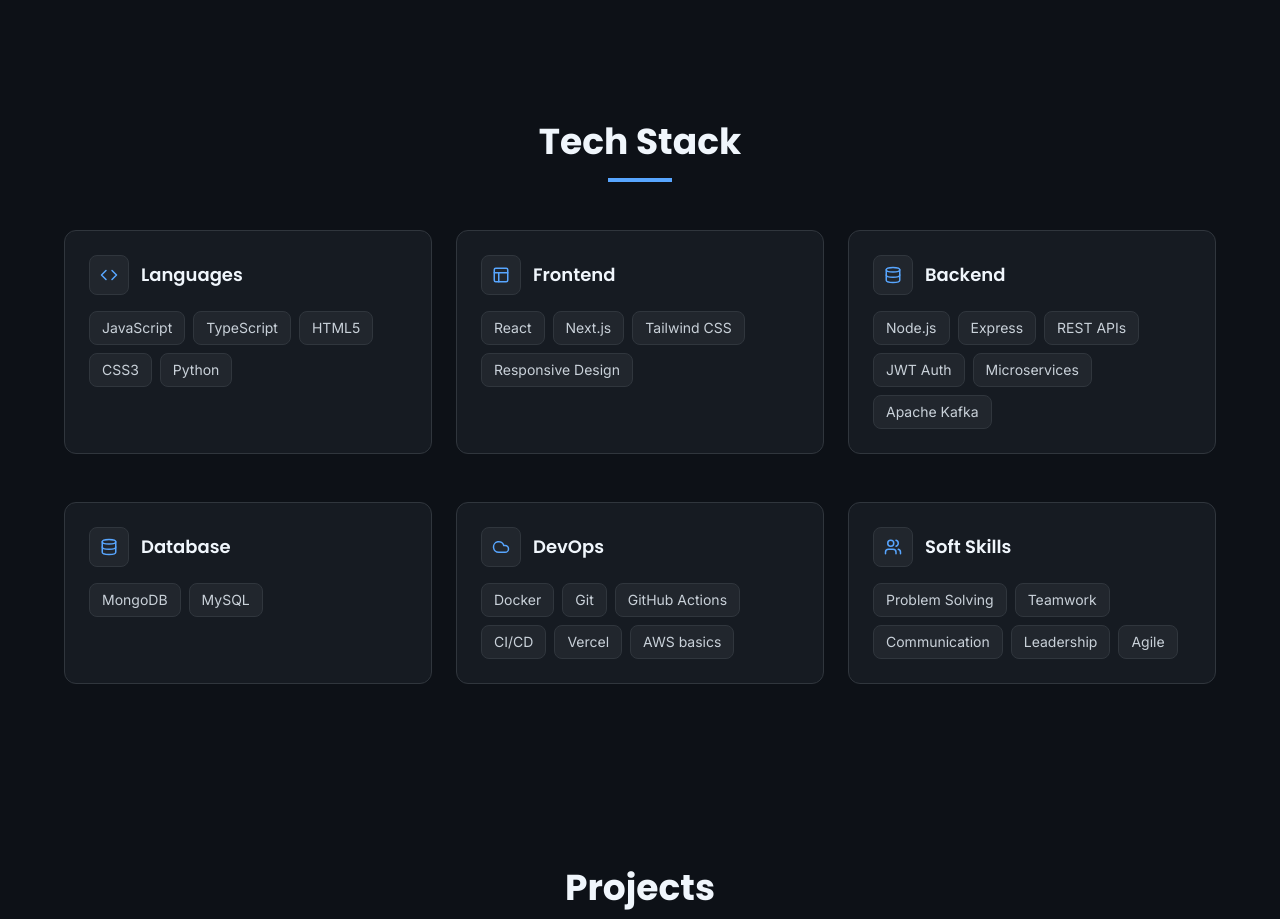
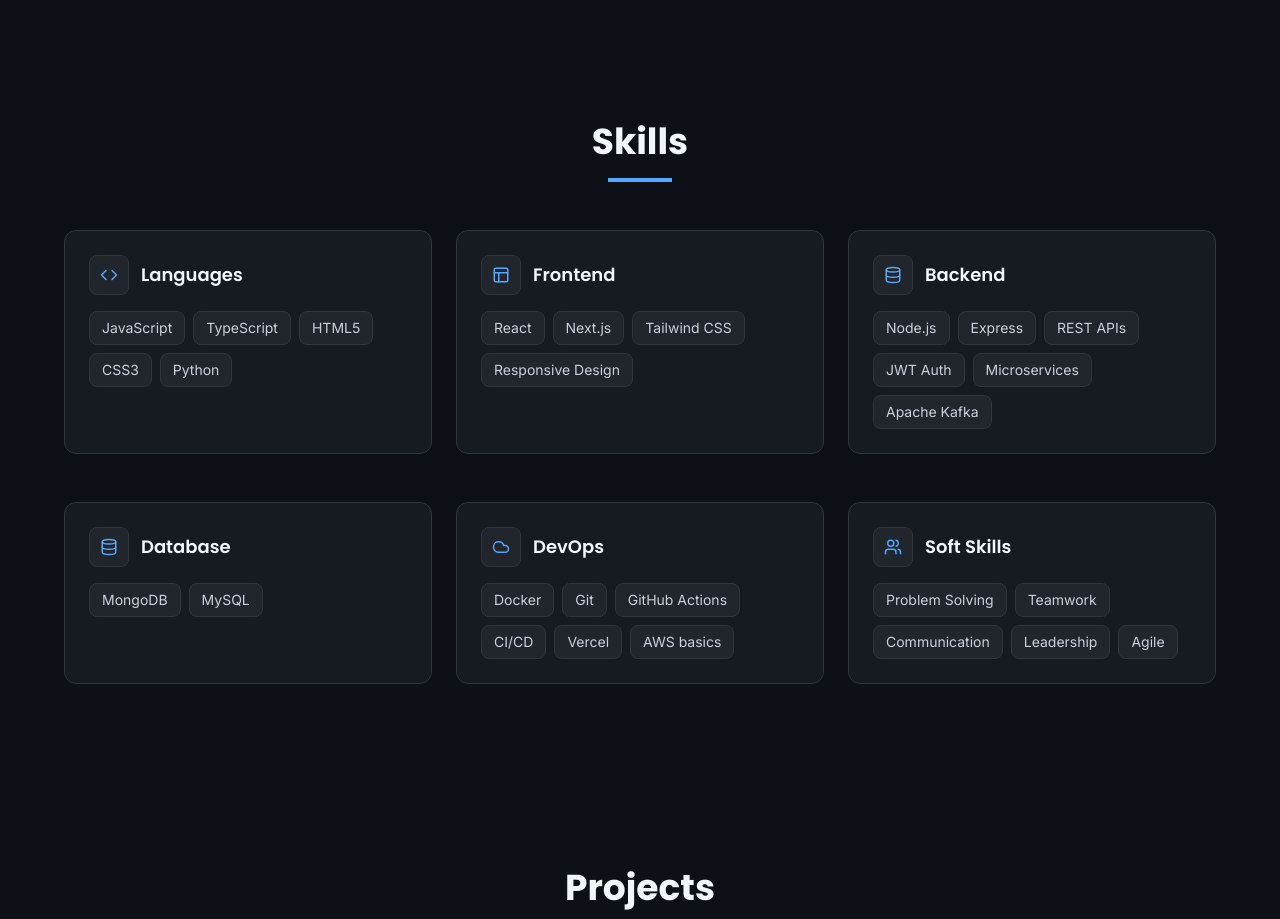
Before and after one commit to Gouthambalaji03/Goutham-Balaji-P-S-Portfolio, a React (Vite) app: page / in a window 1280 px wide. Shown: the part 1240-2159 px from the top of the page. Built offline with nearby package versions, Linux system fonts and the light colour scheme.

Commit message:
skills updated

```diff
--- a/src/components/Skills.jsx
+++ b/src/components/Skills.jsx
@@ -39,7 +39,7 @@
       <div className="max-w-6xl mx-auto">
         <div className="text-center mb-8 sm:mb-12">
           <h2 className="text-2xl sm:text-3xl md:text-4xl font-bold text-text-primary mb-4">
-            Tech Stack
+              Skills
           </h2>
           <div className="w-12 sm:w-16 h-1 bg-primary mx-auto"></div>
         </div>
```
